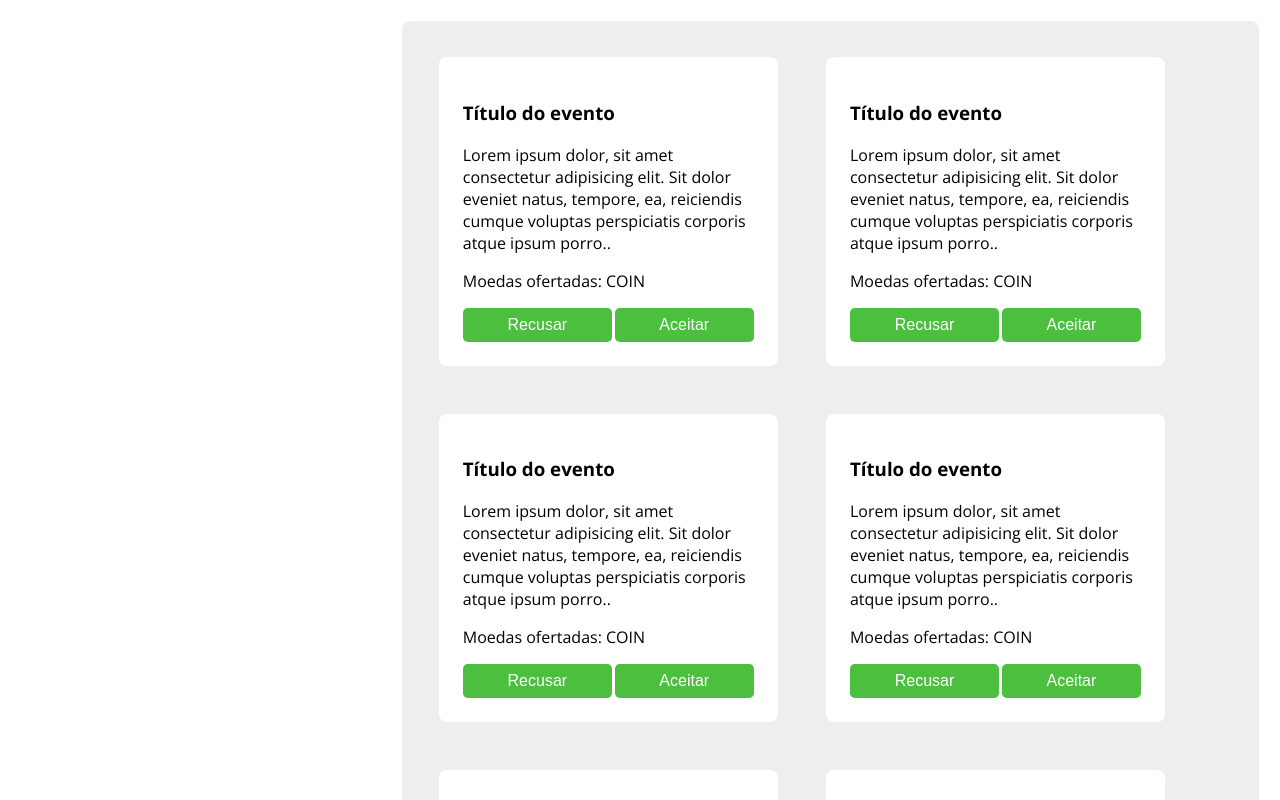
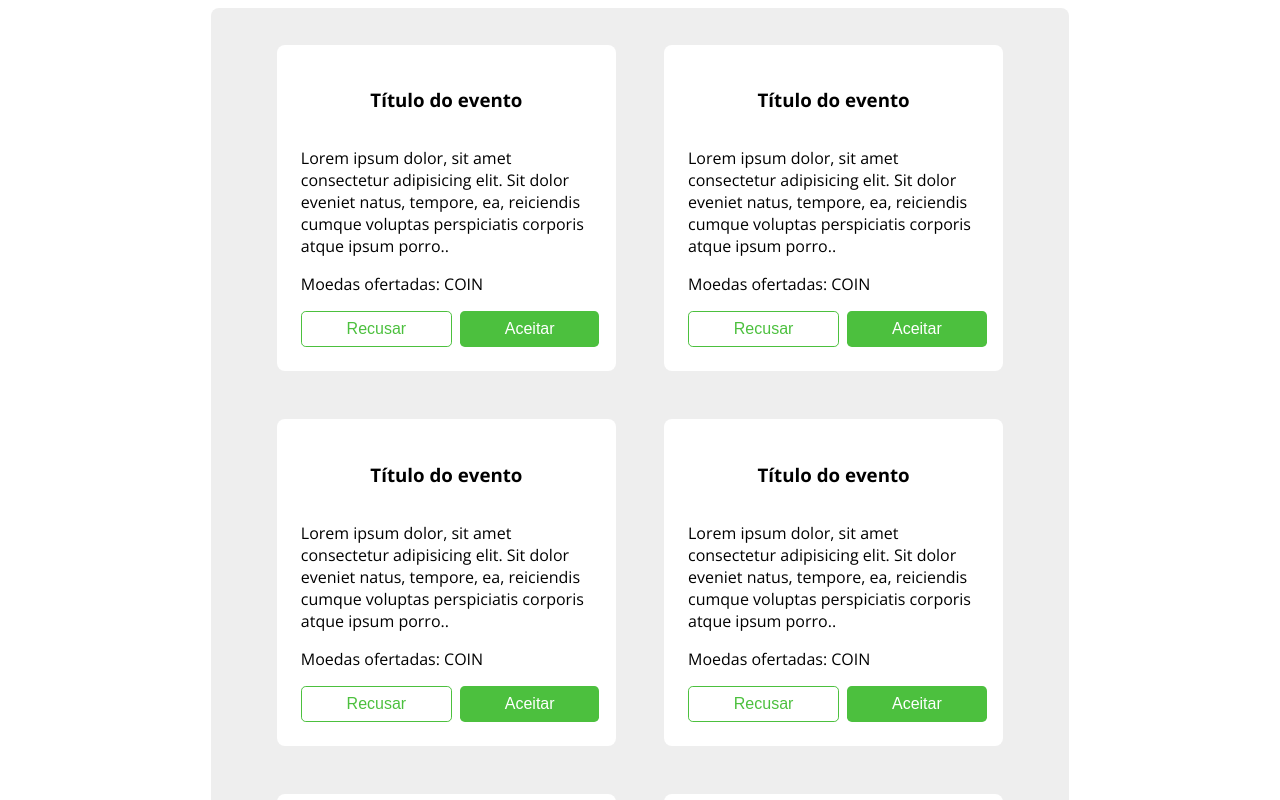
Before and after one commit to ifbianos/ifcoin-front-2, a React (Create React App) app: page /eventos in a window 1280 px wide. Shown: the top 800 px of the page. Built offline with nearby package versions, Linux system fonts and the light colour scheme.

Commit message:
COIN-15 fix some css

```diff
--- a/src/components/card/card.css
+++ b/src/components/card/card.css
@@ -13,27 +13,43 @@
     border-radius: .5rem;
 
     background-color: white;
-}
-
-.card {
     font-size: 1rem;
 }
 
 .btn-container {
     display: flex;
     justify-content: space-between;
+
+    width: 100%;
+    gap: .5rem;
 }
 
 .btn {
     background-color: var(--light-green);
 	border-radius: .3rem;
-	display: inline-block;
-	cursor: pointer;
-	color: #ffffff;
-	font-size: 1rem;
+
+    cursor: pointer;
+
+    color: #ffffff;
+	text-decoration: none;
+    font-size: 1rem;
+
 	padding: 0.5rem 2.8em;
-	text-decoration: none;
     border: none;
+    /* width: 45%; */
+
+    text-align: center;
+}
+
+#deny {
+    border: 1px solid var(--light-green);
+    color: var(--light-green);
+    background: white;
+}
+
+#deny:hover {
+    background: var(--light-green);
+    color: white;
 }
 
 .btn:hover {
--- a/src/components/card/card.jsx
+++ b/src/components/card/card.jsx
@@ -10,7 +10,6 @@ function Card(props) {
 
   return (
     <div className='card-container'>
-      <div className='card'>
       <h3>{title}</h3>
 
       <div>
@@ -18,9 +17,8 @@ function Card(props) {
       </div>
 
       <div className='btn-container'>
-          <button className='btn'>{button1}</button>
+        <button className='btn' id='deny'>{button1}</button>
         <button className='btn'>{button2}</button>
-        </div>
       </div>
     </div>
   )
--- a/src/pages/events-page/events-page.css
+++ b/src/pages/events-page/events-page.css
@@ -3,13 +3,16 @@
 .events-pg-container {
     width: 65vw;
 
-    float: right;
+    /* float: center; */
     clear: both;
 
     display: flex;
     flex-wrap: wrap;
+    justify-content: center;
 
-    margin: 1%;
+    /* margin: 1%; */
+    margin-left: auto;
+    margin-right: auto;
     padding: 1%;
 
     border-radius: .5rem;
```
Lines whose indentation alone changed are shown as unchanged.
